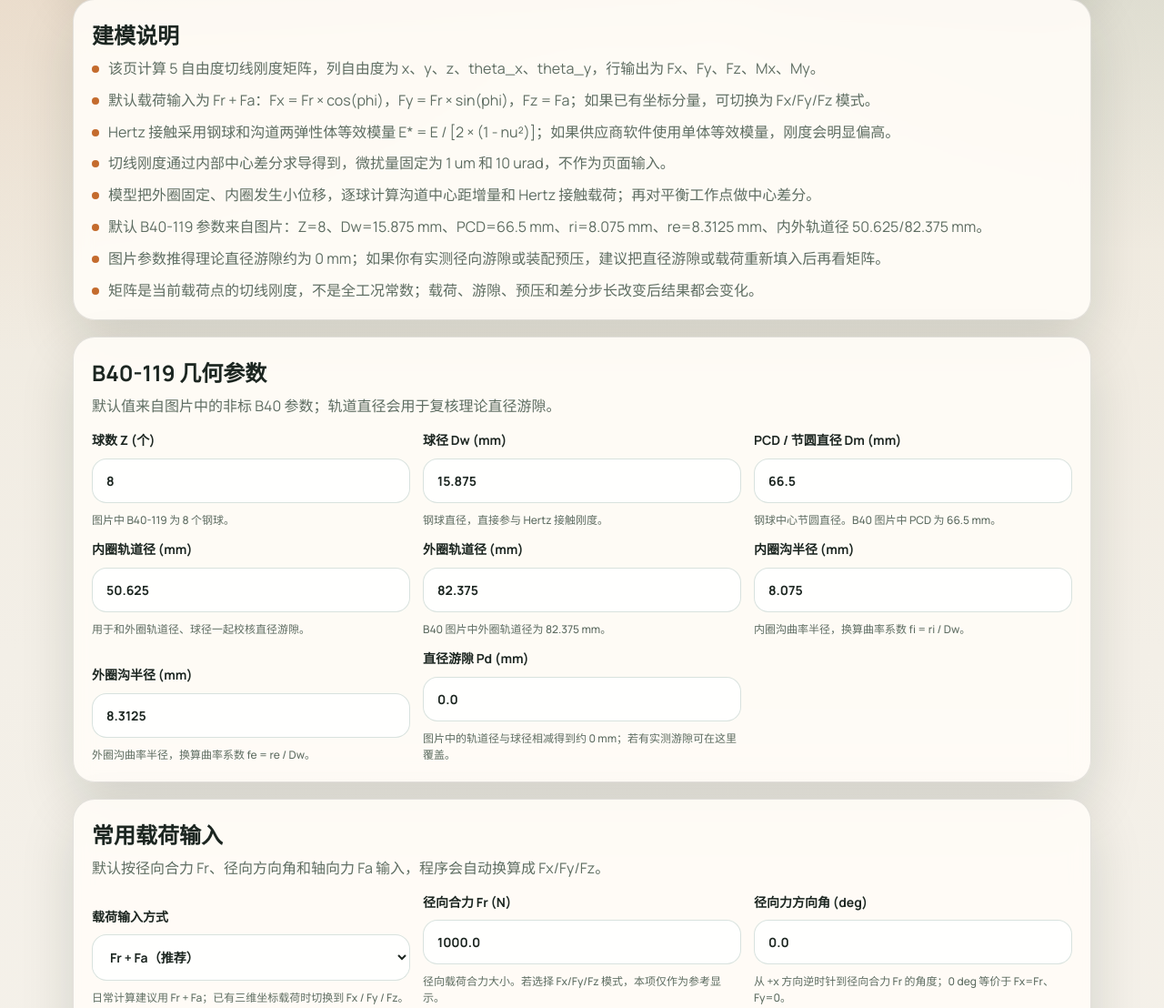
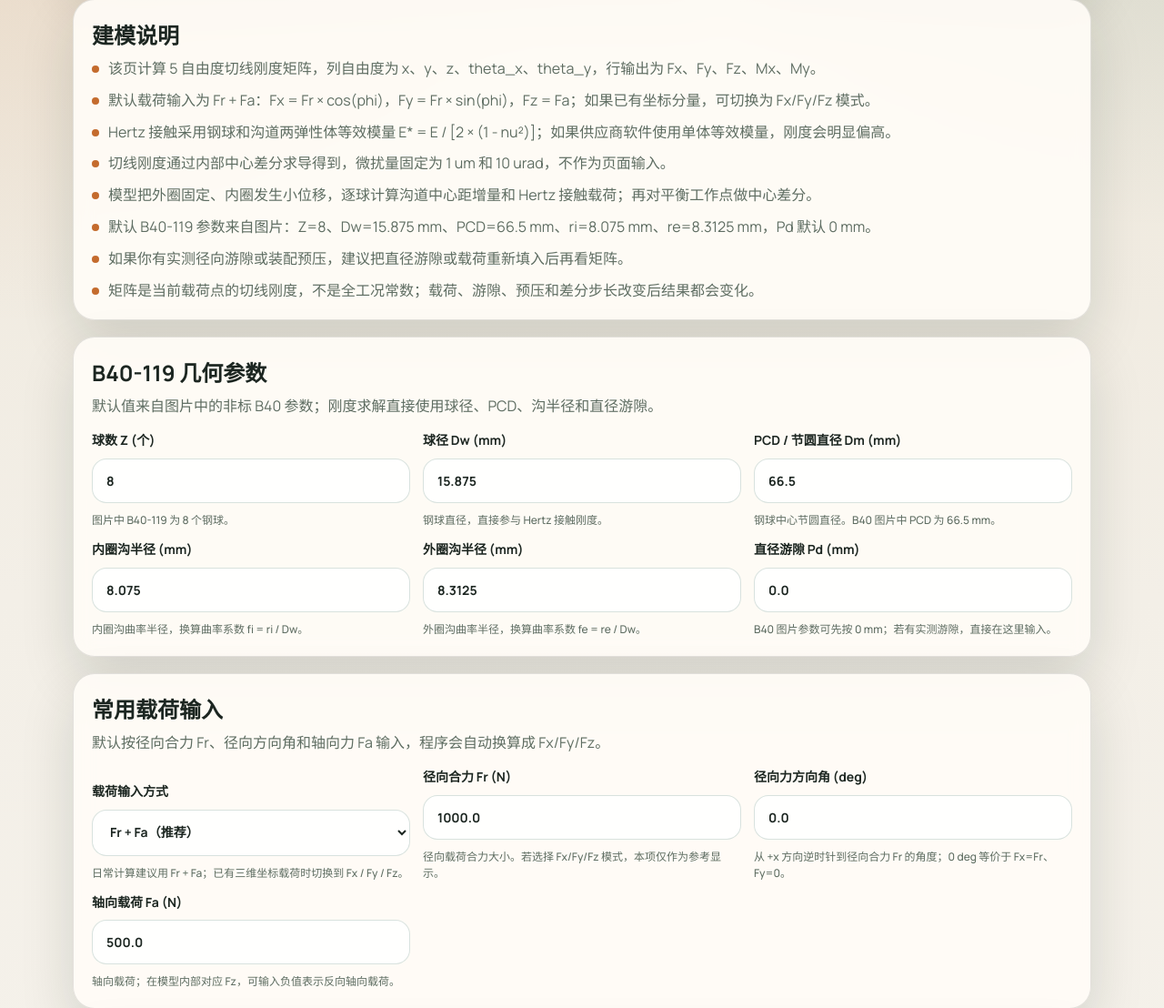
Before and after one commit to yeluofengqiao/bearing-cal, a Flask app: page /ball-stiffness in a window 1280 px wide. Shown: the part 377-1485 px from the top of the page at 91% size. Run offline with Flask 3, Linux system fonts and the light colour scheme.

Commit message:
Remove raceway diameter inputs from stiffness tool

```diff
--- a/app.py
+++ b/app.py
@@ -253,7 +253,7 @@ TAPERED_PRELOAD_INPUT_GROUPS = [
 BALL_STIFFNESS_INPUT_GROUPS = [
     {
         "title": "B40-119 几何参数",
-        "description": "默认值来自图片中的非标 B40 参数；轨道直径会用于复核理论直径游隙。",
+        "description": "默认值来自图片中的非标 B40 参数；刚度求解直接使用球径、PCD、沟半径和直径游隙。",
         "fields": [
             {
                 "name": "ball_count",
@@ -280,22 +280,6 @@ BALL_STIFFNESS_INPUT_GROUPS = [
                 "help": "钢球中心节圆直径。B40 图片中 PCD 为 66.5 mm。",
             },
             {
-                "name": "inner_raceway_diameter_mm",
-                "label": "内圈轨道径",
-                "unit": "mm",
-                "type": "float",
-                "default": 50.625,
-                "help": "用于和外圈轨道径、球径一起校核直径游隙。",
-            },
-            {
-                "name": "outer_raceway_diameter_mm",
-                "label": "外圈轨道径",
-                "unit": "mm",
-                "type": "float",
-                "default": 82.375,
-                "help": "B40 图片中外圈轨道径为 82.375 mm。",
-            },
-            {
                 "name": "inner_groove_radius_mm",
                 "label": "内圈沟半径",
                 "unit": "mm",
@@ -317,7 +301,7 @@ BALL_STIFFNESS_INPUT_GROUPS = [
                 "unit": "mm",
                 "type": "float",
                 "default": 0.0,
-                "help": "图片中的轨道径与球径相减得到约 0 mm；若有实测游隙可在这里覆盖。",
+                "help": "B40 图片参数可先按 0 mm；若有实测游隙，直接在这里输入。",
             },
         ],
     },
@@ -499,8 +483,8 @@ def ball_stiffness_parameter_notes():
         "Hertz 接触采用钢球和沟道两弹性体等效模量 E* = E / [2 × (1 - nu²)]；如果供应商软件使用单体等效模量，刚度会明显偏高。",
         "切线刚度通过内部中心差分求导得到，微扰量固定为 1 um 和 10 urad，不作为页面输入。",
         "模型把外圈固定、内圈发生小位移，逐球计算沟道中心距增量和 Hertz 接触载荷；再对平衡工作点做中心差分。",
-        "默认 B40-119 参数来自图片：Z=8、Dw=15.875 mm、PCD=66.5 mm、ri=8.075 mm、re=8.3125 mm、内外轨道径 50.625/82.375 mm。",
-        "图片参数推得理论直径游隙约为 0 mm；如果你有实测径向游隙或装配预压，建议把直径游隙或载荷重新填入后再看矩阵。",
+        "默认 B40-119 参数来自图片：Z=8、Dw=15.875 mm、PCD=66.5 mm、ri=8.075 mm、re=8.3125 mm，Pd 默认 0 mm。",
+        "如果你有实测径向游隙或装配预压，建议把直径游隙或载荷重新填入后再看矩阵。",
         "矩阵是当前载荷点的切线刚度，不是全工况常数；载荷、游隙、预压和差分步长改变后结果都会变化。",
     ]
 
@@ -708,8 +692,6 @@ def build_ball_stiffness_inputs(values):
         pitch_diameter_mm=values["pitch_diameter_mm"],
         inner_groove_radius_mm=values["inner_groove_radius_mm"],
         outer_groove_radius_mm=values["outer_groove_radius_mm"],
-        inner_raceway_diameter_mm=values["inner_raceway_diameter_mm"],
-        outer_raceway_diameter_mm=values["outer_raceway_diameter_mm"],
         diametral_clearance_mm=values["diametral_clearance_mm"],
         elastic_modulus_mpa=values["elastic_modulus_mpa"],
         poisson_ratio=values["poisson_ratio"],
--- a/ball_bearing_stiffness.py
+++ b/ball_bearing_stiffness.py
@@ -31,8 +31,6 @@ class BallBearingStiffnessInputs:
     pitch_diameter_mm: float = 66.5
     inner_groove_radius_mm: float = 8.075
     outer_groove_radius_mm: float = 8.3125
-    inner_raceway_diameter_mm: float = 50.625
-    outer_raceway_diameter_mm: float = 82.375
     diametral_clearance_mm: float = 0.0
     elastic_modulus_mpa: float = 206000.0
     poisson_ratio: float = 0.3
@@ -65,14 +63,6 @@ class BallBearingStiffnessInputs:
         return 0.5 * self.pitch_diameter_mm
 
     @property
-    def raceway_derived_clearance_mm(self):
-        return (
-            self.outer_raceway_diameter_mm
-            - self.inner_raceway_diameter_mm
-            - 2.0 * self.ball_diameter_mm
-        )
-
-    @property
     def effective_modulus_mpa(self):
         # Hertz contact uses the reduced modulus of two elastic bodies.
         # For a steel ball and steel race with the same E and nu:
@@ -91,8 +81,6 @@ class BallBearingStiffnessInputs:
             "pitch_diameter_mm": self.pitch_diameter_mm,
             "inner_groove_radius_mm": self.inner_groove_radius_mm,
             "outer_groove_radius_mm": self.outer_groove_radius_mm,
-            "inner_raceway_diameter_mm": self.inner_raceway_diameter_mm,
-            "outer_raceway_diameter_mm": self.outer_raceway_diameter_mm,
             "elastic_modulus_mpa": self.elastic_modulus_mpa,
             "translation_step_um": self.translation_step_um,
             "rotation_step_urad": self.rotation_step_urad,
@@ -126,7 +114,7 @@ class BallBearingStiffnessResult:
     outer_contact_stiffness_n_per_mm15: float
     inner_curvature_ratio: float
     outer_curvature_ratio: float
-    raceway_derived_clearance_mm: float
+    diametral_clearance_mm: float
     active_ball_count: int
     peak_ball_load_n: float
     max_contact_angle_deg: float
@@ -427,7 +415,7 @@ class BallBearingStiffnessModel:
             outer_contact_stiffness_n_per_mm15=float(self.outer_stiffness),
             inner_curvature_ratio=float(self.inputs.inner_curvature_ratio),
             outer_curvature_ratio=float(self.inputs.outer_curvature_ratio),
-            raceway_derived_clearance_mm=float(self.inputs.raceway_derived_clearance_mm),
+            diametral_clearance_mm=float(self.inputs.diametral_clearance_mm),
             active_ball_count=len(active_details),
             peak_ball_load_n=float(peak_ball_load),
             max_contact_angle_deg=float(max_contact_angle),
--- a/templates/ball_stiffness.html
+++ b/templates/ball_stiffness.html
@@ -125,8 +125,8 @@
           <strong>{{ "%.4f"|format(result.inner_curvature_ratio) }} / {{ "%.4f"|format(result.outer_curvature_ratio) }}</strong>
         </article>
         <article class="metric-card">
-          <span>轨道径推算游隙</span>
-          <strong>{{ "%.4f"|format(result.raceway_derived_clearance_mm) }} mm</strong>
+          <span>输入直径游隙 Pd</span>
+          <strong>{{ "%.4f"|format(result.diametral_clearance_mm) }} mm</strong>
         </article>
         <article class="metric-card">
           <span>矩阵非对称误差</span>
```
Also changed, not shown: tests/test_app.py (+3 -0 lines).
